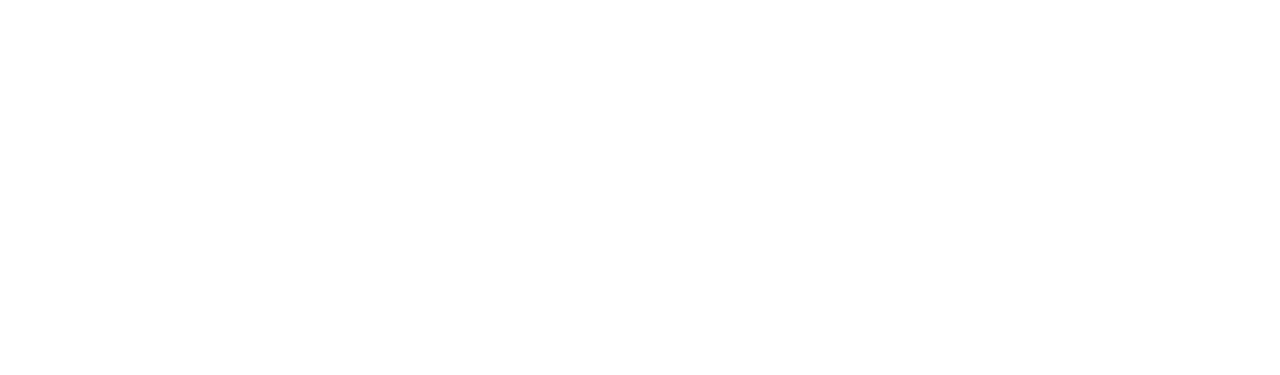
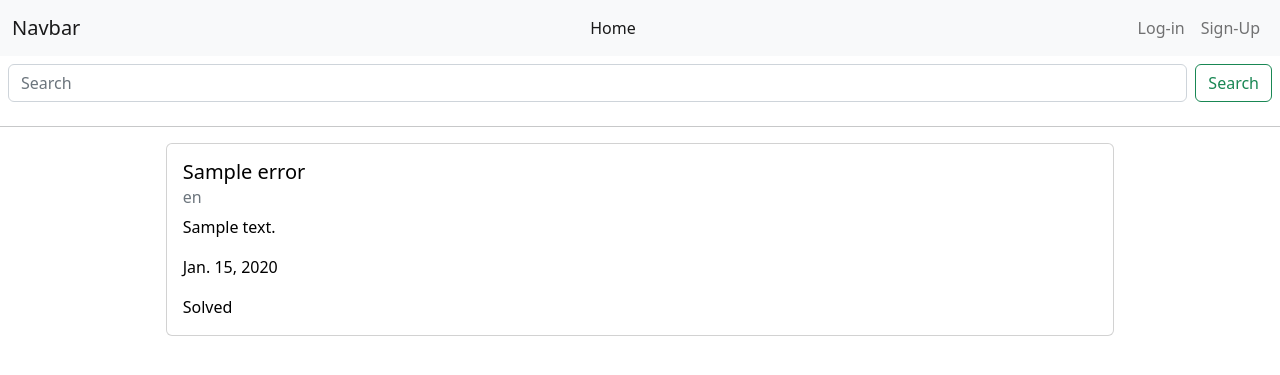
Before and after one commit to rozbehk/errordiary, a Django app: page / in a window 1280 px wide. Before the commit the part shown is empty. Shown: the top 375 px of the page. Run offline with Django 4.2, Linux system fonts and the light colour scheme; tables that the repository leaves empty hold one stand-in row (values such as "Sample post").

Commit message:
basic templates done

```diff
--- a/main_app/templates/base.html
+++ b/main_app/templates/base.html
@@ -13,10 +13,40 @@
     <title>Error Diary</title>
 </head>
 <body>
-    <nav>
+    <nav class="navbar navbar-expand-lg bg-light">
+        <div class="container-fluid">
+          <a class="navbar-brand" href="#">Navbar</a>
+          <button class="navbar-toggler" type="button" data-bs-toggle="collapse" data-bs-target="#navbarNav" aria-controls="navbarNav" aria-expanded="false" aria-label="Toggle navigation">
+            <span class="navbar-toggler-icon"></span>
+          </button>
+          <div class="collapse navbar-collapse justify-content-end" id="navbarNav">
+            <ul class="navbar-nav">
+              <li class="nav-item">
+                <a class="nav-link active" aria-current="page" href="{% url 'home' %}">Home</a>
+              </li>
+              {% if User %}
+              <li class="nav-item">
+                <a class="nav-link" href="">My Errors</a>
+              </li>
+              {% endif %}
+            </ul>
+          </div>
+            <div class="login navbar-collapse justify-content-end">
+                <ul class="navbar-nav">
+              <li class="nav-item">
+                <a class="nav-link" href="#">Log-in</a>
+              </li>
+              <li class="nav-item">
+                <a class="nav-link ">Sign-Up</a>
+              </li>
+            </ul>
+            </div>
+          </div>
+        </div>
+      </nav>
 
-    </nav>
     {% block content %}
     {% endblock %}
+    <script src="https://cdn.jsdelivr.net/npm/bootstrap@5.2.1/dist/js/bootstrap.bundle.min.js" integrity="sha384-u1OknCvxWvY5kfmNBILK2hRnQC3Pr17a+RTT6rIHI7NnikvbZlHgTPOOmMi466C8" crossorigin="anonymous"></script>
 </body>
 </html>
--- a/main_app/templates/home.html
+++ b/main_app/templates/home.html
@@ -1,5 +1,29 @@
 {% extends 'base.html' %}
 
 {% block content %}
-
+<form class="d-flex p-2" role="search">
+    <input class="form-control me-2" type="search" placeholder="Search" aria-label="Search">
+    <button class="btn btn-outline-success" type="submit">Search</button>
+  </form>
+  <hr>
+<div class="container d-flex flex-column align-items-center justify-content-center">
+  {% for error in errors %}
+  {% csrf_token %}
+  <div class="card center" style="width: 85%;">
+    <a href="{% url 'error_detail' error.id %}" class="text-decoration-none text-black">
+    <div class="card-body">
+      <h5 class="card-title">{{ error.title }}</h5>
+      <h6 class="card-subtitle mb-2 text-muted">{{ error.language }}</h6>
+      <p class="card-text">{{ error.description }}</p>
+      <p class="card-text">{{ error.date }}</p>
+      {% if error.solution %}
+      <p class="card-text">Solved</p>
+      {% else %}
+      <p class="card-text">Unsolved</p>
+      {% endif %}
+    </div>
+    </a>
+  </div>
+  {% endfor %}
+</div>
 {% endblock %}
--- a/main_app/views.py
+++ b/main_app/views.py
@@ -18,7 +18,8 @@ class ErrorDelete(DeleteView):
   success_url = '/errors/'
 
 def home(request):
-  return render(request, 'home.html')
+  errors = Error.objects.all()
+  return render(request, 'home.html', { 'errors': errors })
 
 def about(request):
   return render(request, 'about.html')
```
